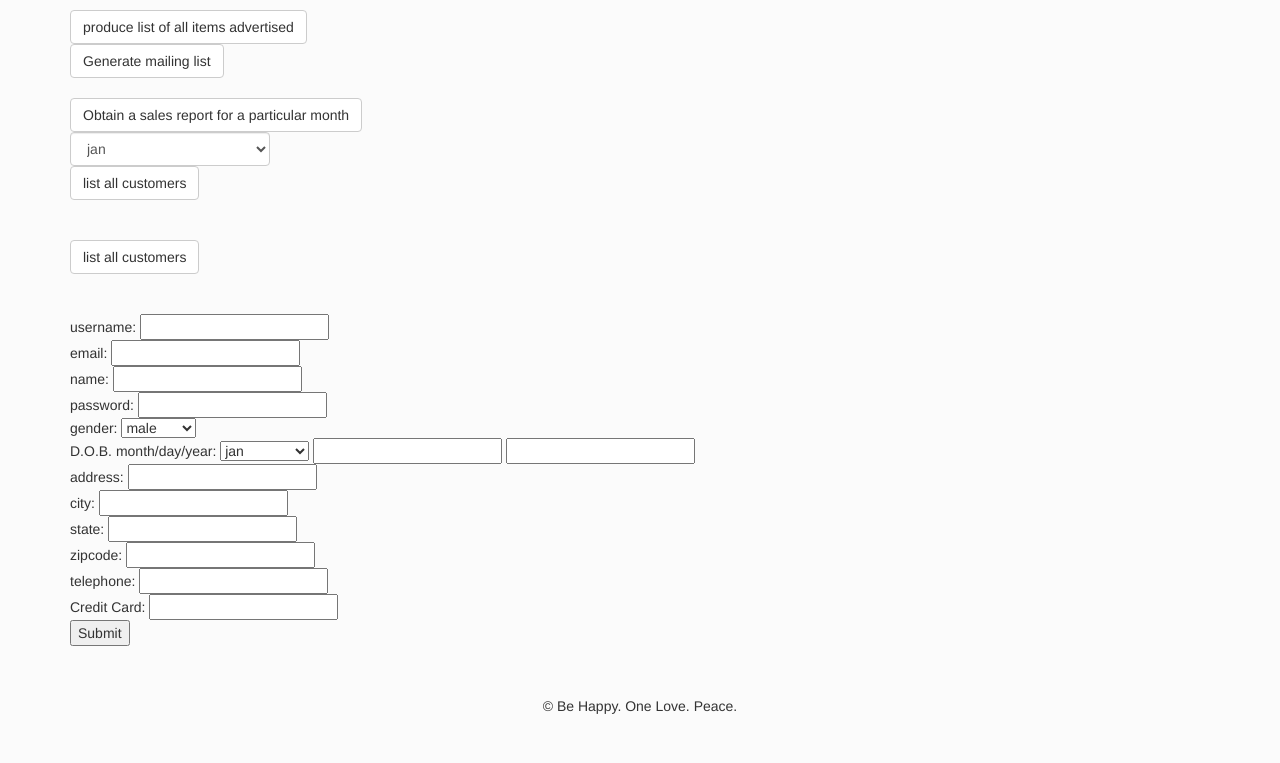
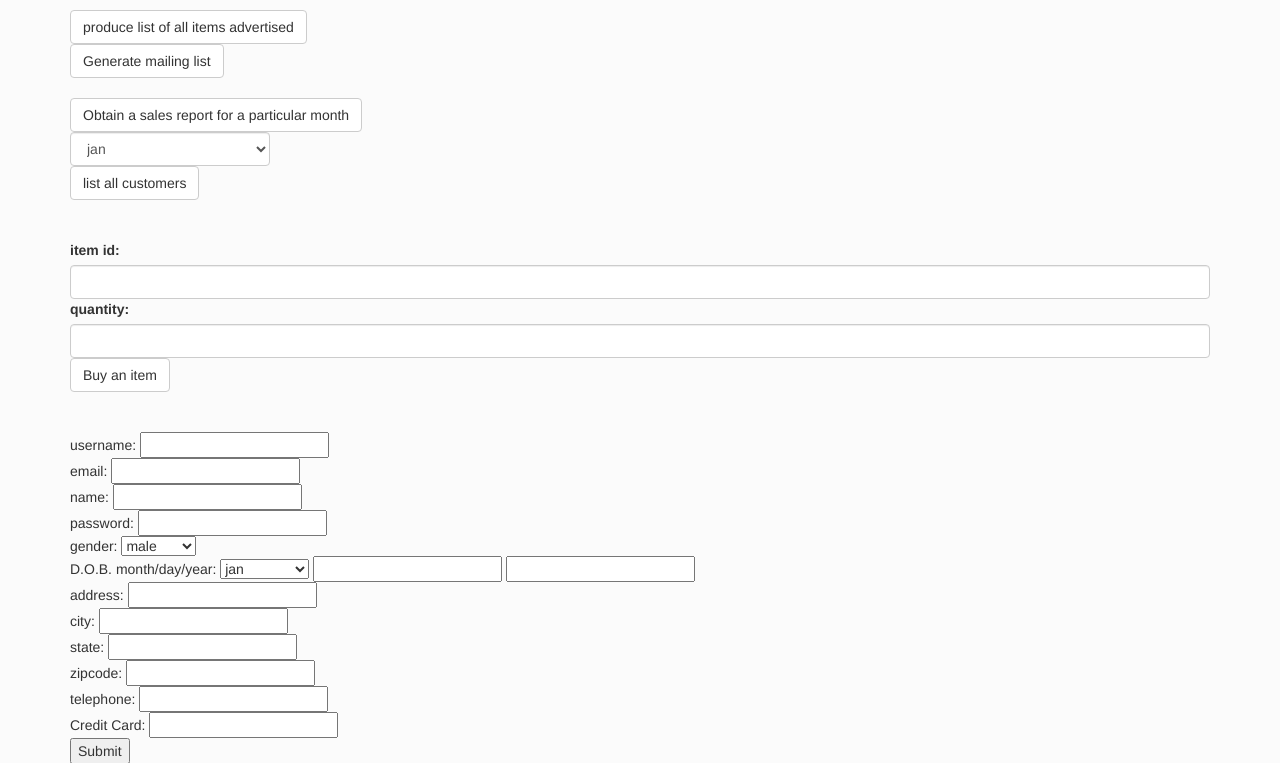
Before and after one commit to karlfloersch/friends-r-us, a Django app: template social_network/templates/employee.html in a window 1280 px wide. Shown: the part 470-1233 px from the top of the page. Before the commit the page ends 1184 px from the top, so only its background shows below. Run offline with Django 3.2, Linux system fonts and the light colour scheme; the template is opened without the code that fills it, so the values that code supplies are empty; some libraries are stand-ins or nearby versions.

Commit message:
for karl

```diff
--- a/social_network/templates/employee.html
+++ b/social_network/templates/employee.html
@@ -59,8 +59,12 @@
 <table class="table" id = "customer_table" style="display:none;">
 </table>
 <br><br><br>
-<button class="btn btn-default" type="list_all_customers" id="list-all-customers">list all customers</button>
-<table class="table" id = "customer_table" style="display:none;">
+
+
+<label>item id:</label> <input type ="text" id="cust_id_input" class="form-control">
+<label>quantity:</label> <input type ="text" id="quantity_input" class="form-control">
+<button class="btn btn-default" type="list_item_suggestions" id="list_item_suggestions">Buy an item</button>
+<table class="table" id = "suggestions_table" style="display:none;">
 </table>
 
 
--- a/social_network/templates/profile.html
+++ b/social_network/templates/profile.html
@@ -110,6 +110,11 @@
     </div>
     <div class="col-sm-2">
         <h5><small>Ads:</small></h5>
+        <label>item id:</label> <input type ="text" id="item_id_input" class="form-control" value="{{ ad_id.0 }}">
+        <label>quantity:</label> <input type ="text" id="quantity_input" class="form-control">
+        <button class="btn btn-default" type="list_item_suggestions" id="list_item_suggestions">Buy an item</button>
+        <table class="table" id = "suggestions_table" style="display:none;">
+        </table>
     </div>
 </div>
 
--- a/social_network/urls.py
+++ b/social_network/urls.py
@@ -40,6 +40,10 @@ urlpatterns = patterns('',
                            name='delete_customer'),
                        url(r'^employee/update-customer/$', views.update_customer_ajax,
                            name='update_customer'),
+
+                       url(r'^employee/list-item-suggestions/$', views.list_item_suggestions_ajax,
+                           name='list_item_suggestions'),
+
                        url(r'^messages/get_messages/$', views.get_messages_ajax,
                            name='messages'),
                        url(r'^get_friends/$', views.get_friends_ajax,
--- a/static/js/employee.js
+++ b/static/js/employee.js
@@ -13,6 +13,25 @@ var getsalesreport = function() {
     });
 
 };
+
+var list_item_suggestions = function(){
+    $('#suggestions_table').toggle()
+    var data = {
+        'cust_id':$('#cust_id_input').val()
+        'quantity_input':$('#quantity_input').val()
+    };
+
+    sendDefaultPOST('/list-item-suggestions/', data, function(response) {
+             var i;
+        $('#suggestions_table').append('<tr><td>' + "item name" + '</td><td>' + "item id" + '</td></tr>');
+        $('#suggestions_table').find("tr:gt(0)").remove();
+        for (i = 0; i < response.items.length; i++) {
+            $('suggestions_table').append('<tr><td>' + response.items[i][0] + '</td><td>' + response.items[i][1] + '</td></tr>');
+        }
+
+        console.log(response);
+    });
+}
 var create_advertisement = function() {
 
     var data = {
@@ -200,8 +219,9 @@ var generate_mailing_list = function() {
 $(document).ready(function() {
     "use strict";
     $("#create-advertisement").click(create_advertisement);
-    $("#delete-advertisement").click(create_advertisement);
+    // $("#delete-advertisement").click(create_advertisement);
     $("#produce-list-of-all-items-advertised").click(get_all_advertisment);
     $("#generate-mailing-list").click(generate_mailing_list);
     $("#list-all-customers").click(list_all_customers);
+    $("#list_item_suggestions").click(list_item_suggestions);
 });
```
Also changed, not shown: social_network/queries.py (+10 -1 lines), social_network/views.py (+13 -1 lines), 1 other file. Lines whose indentation alone changed are shown as unchanged.
